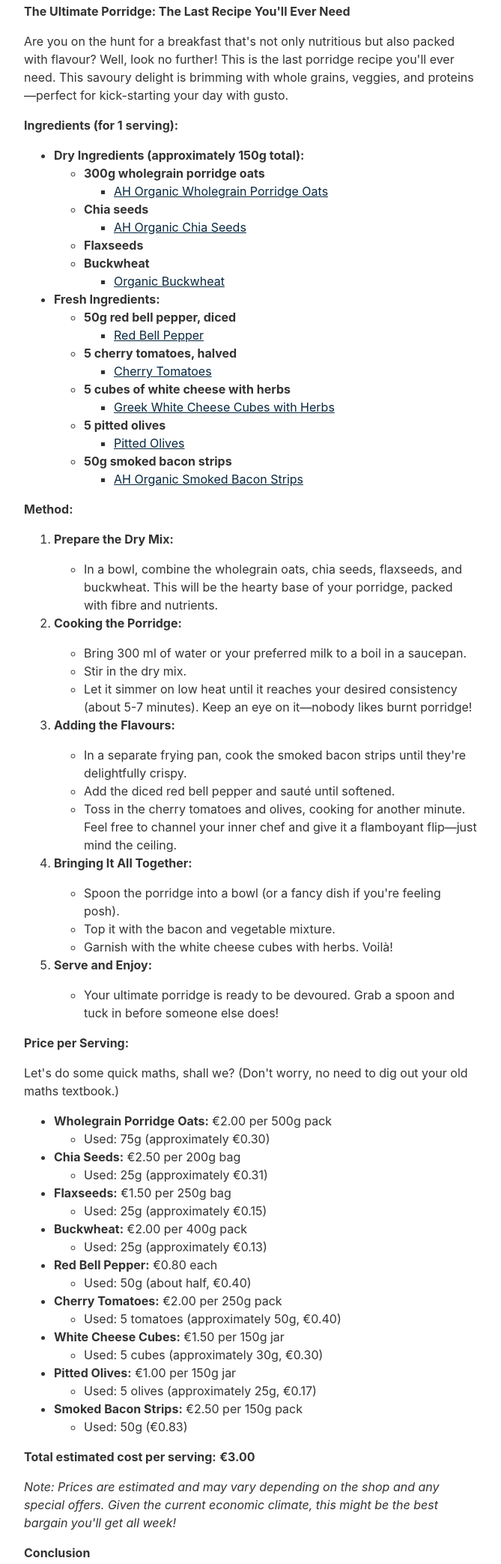
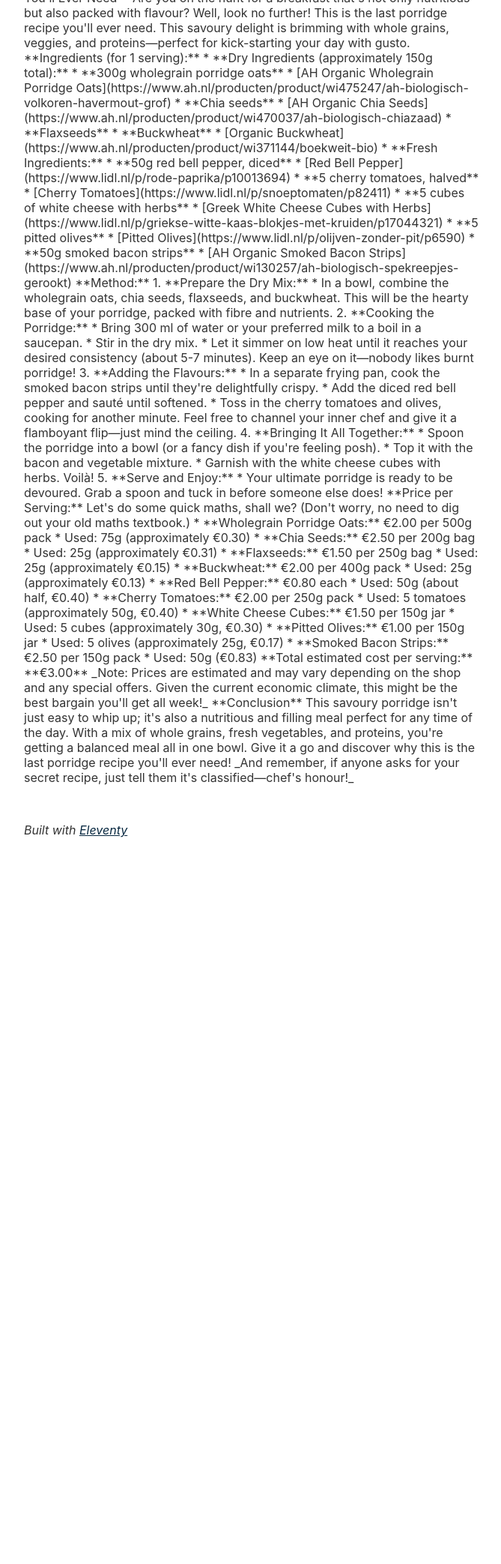
Before and after one commit to ivanbuncic/oatmeal, an Eleventy site: page content/blog/porridge.html in a window 1280 px wide. Shown: the part 170-2256 px from the top of the page at 75% size, without its empty margins (304-973 px from the left). After the commit the page ends 1305 px from the top, so only its background shows below. Built offline with nearby package versions, Linux system fonts and the light colour scheme; Eleventy itself is replaced by a stand-in of ours; files that its build step writes are made by us from their sources; what @zachleat/heading-anchors, zod-validation-error would draw is missing.

Commit message:
Update porridge.html

```diff
--- a/content/blog/porridge.html
+++ b/content/blog/porridge.html
@@ -5,150 +5,85 @@ date: 2024-10-07
 tags: another tag
 ---
 
-<p><strong>The Ultimate Porridge: The Last Recipe You'll Ever Need</strong></p>
-<p>Are you on the hunt for a breakfast that's not only nutritious but also packed with flavour? Well, look no further! This is the last porridge recipe you'll ever need. This savoury delight is brimming with whole grains, veggies, and proteins&mdash;perfect for kick-starting your day with gusto.</p>
-<p><strong>Ingredients (for 1 serving):</strong></p>
-<ul>
-<li><strong>Dry Ingredients (approximately 150g total):</strong>
-<ul>
-<li><strong>300g wholegrain porridge oats</strong>
-<ul>
-<li><a href="https://www.ah.nl/producten/product/wi475247/ah-biologisch-volkoren-havermout-grof" target="_new" rel="noopener">AH Organic Wholegrain Porridge Oats</a></li>
-</ul>
-</li>
-<li><strong>Chia seeds</strong>
-<ul>
-<li><a href="https://www.ah.nl/producten/product/wi470037/ah-biologisch-chiazaad" target="_new" rel="noopener">AH Organic Chia Seeds</a></li>
-</ul>
-</li>
-<li><strong>Flaxseeds</strong></li>
-<li><strong>Buckwheat</strong>
-<ul>
-<li><a href="https://www.ah.nl/producten/product/wi371144/boekweit-bio" target="_new" rel="noopener">Organic Buckwheat</a></li>
-</ul>
-</li>
-</ul>
-</li>
-<li><strong>Fresh Ingredients:</strong>
-<ul>
-<li><strong>50g red bell pepper, diced</strong>
-<ul>
-<li><a href="https://www.lidl.nl/p/rode-paprika/p10013694" target="_new" rel="noopener">Red Bell Pepper</a></li>
-</ul>
-</li>
-<li><strong>5 cherry tomatoes, halved</strong>
-<ul>
-<li><a href="https://www.lidl.nl/p/snoeptomaten/p82411" target="_new" rel="noopener">Cherry Tomatoes</a></li>
-</ul>
-</li>
-<li><strong>5 cubes of white cheese with herbs</strong>
-<ul>
-<li><a href="https://www.lidl.nl/p/griekse-witte-kaas-blokjes-met-kruiden/p17044321" target="_new" rel="noopener">Greek White Cheese Cubes with Herbs</a></li>
-</ul>
-</li>
-<li><strong>5 pitted olives</strong>
-<ul>
-<li><a href="https://www.lidl.nl/p/olijven-zonder-pit/p6590" target="_new" rel="noopener">Pitted Olives</a></li>
-</ul>
-</li>
-<li><strong>50g smoked bacon strips</strong>
-<ul>
-<li><a href="https://www.ah.nl/producten/product/wi130257/ah-biologisch-spekreepjes-gerookt" target="_new" rel="noopener">AH Organic Smoked Bacon Strips</a></li>
-</ul>
-</li>
-</ul>
-</li>
-</ul>
-<p><strong>Method:</strong></p>
-<ol>
-<li>
-<p><strong>Prepare the Dry Mix:</strong></p>
-<ul>
-<li>In a bowl, combine the wholegrain oats, chia seeds, flaxseeds, and buckwheat. This will be the hearty base of your porridge, packed with fibre and nutrients.</li>
-</ul>
-</li>
-<li>
-<p><strong>Cooking the Porridge:</strong></p>
-<ul>
-<li>Bring 300 ml of water or your preferred milk to a boil in a saucepan.</li>
-<li>Stir in the dry mix.</li>
-<li>Let it simmer on low heat until it reaches your desired consistency (about 5-7 minutes). Keep an eye on it&mdash;nobody likes burnt porridge!</li>
-</ul>
-</li>
-<li>
-<p><strong>Adding the Flavours:</strong></p>
-<ul>
-<li>In a separate frying pan, cook the smoked bacon strips until they're delightfully crispy.</li>
-<li>Add the diced red bell pepper and saut&eacute; until softened.</li>
-<li>Toss in the cherry tomatoes and olives, cooking for another minute. Feel free to channel your inner chef and give it a flamboyant flip&mdash;just mind the ceiling.</li>
-</ul>
-</li>
-<li>
-<p><strong>Bringing It All Together:</strong></p>
-<ul>
-<li>Spoon the porridge into a bowl (or a fancy dish if you're feeling posh).</li>
-<li>Top it with the bacon and vegetable mixture.</li>
-<li>Garnish with the white cheese cubes with herbs. Voil&agrave;!</li>
-</ul>
-</li>
-<li>
-<p><strong>Serve and Enjoy:</strong></p>
-<ul>
-<li>Your ultimate porridge is ready to be devoured. Grab a spoon and tuck in before someone else does!</li>
-</ul>
-</li>
-</ol>
-<p><strong>Price per Serving:</strong></p>
-<p>Let's do some quick maths, shall we? (Don't worry, no need to dig out your old maths textbook.)</p>
-<ul>
-<li><strong>Wholegrain Porridge Oats:</strong> &euro;2.00 per 500g pack
-<ul>
-<li>Used: 75g (approximately &euro;0.30)</li>
-</ul>
-</li>
-<li><strong>Chia Seeds:</strong> &euro;2.50 per 200g bag
-<ul>
-<li>Used: 25g (approximately &euro;0.31)</li>
-</ul>
-</li>
-<li><strong>Flaxseeds:</strong> &euro;1.50 per 250g bag
-<ul>
-<li>Used: 25g (approximately &euro;0.15)</li>
-</ul>
-</li>
-<li><strong>Buckwheat:</strong> &euro;2.00 per 400g pack
-<ul>
-<li>Used: 25g (approximately &euro;0.13)</li>
-</ul>
-</li>
-<li><strong>Red Bell Pepper:</strong> &euro;0.80 each
-<ul>
-<li>Used: 50g (about half, &euro;0.40)</li>
-</ul>
-</li>
-<li><strong>Cherry Tomatoes:</strong> &euro;2.00 per 250g pack
-<ul>
-<li>Used: 5 tomatoes (approximately 50g, &euro;0.40)</li>
-</ul>
-</li>
-<li><strong>White Cheese Cubes:</strong> &euro;1.50 per 150g jar
-<ul>
-<li>Used: 5 cubes (approximately 30g, &euro;0.30)</li>
-</ul>
-</li>
-<li><strong>Pitted Olives:</strong> &euro;1.00 per 150g jar
-<ul>
-<li>Used: 5 olives (approximately 25g, &euro;0.17)</li>
-</ul>
-</li>
-<li><strong>Smoked Bacon Strips:</strong> &euro;2.50 per 150g pack
-<ul>
-<li>Used: 50g (&euro;0.83)</li>
-</ul>
-</li>
-</ul>
-<p><strong>Total estimated cost per serving:</strong> <strong>&euro;3.00</strong></p>
-<p><em>Note: Prices are estimated and may vary depending on the shop and any special offers. Given the current economic climate, this might be the best bargain you'll get all week!</em></p>
-<p><strong>Conclusion</strong></p>
-<p>This savoury porridge isn't just easy to whip up; it's also a nutritious and filling meal perfect for any time of the day. With a mix of whole grains, fresh vegetables, and proteins, you're getting a balanced meal all in one bowl. Give it a go and discover why this is the last porridge recipe you'll ever need!</p>
-<p><em>And remember, if anyone asks for your secret recipe, just tell them it's classified&mdash;chef's honour!</em></p>
+**The Ultimate Porridge: The Last Recipe You'll Ever Need**
+
+Are you on the hunt for a breakfast that's not only nutritious but also packed with flavour? Well, look no further! This is the last porridge recipe you'll ever need. This savoury delight is brimming with whole grains, veggies, and proteins—perfect for kick-starting your day with gusto.
+
+**Ingredients (for 1 serving):**
+
+*   **Dry Ingredients (approximately 150g total):**
+    *   **300g wholegrain porridge oats**
+        *   [AH Organic Wholegrain Porridge Oats](https://www.ah.nl/producten/product/wi475247/ah-biologisch-volkoren-havermout-grof)
+    *   **Chia seeds**
+        *   [AH Organic Chia Seeds](https://www.ah.nl/producten/product/wi470037/ah-biologisch-chiazaad)
+    *   **Flaxseeds**
+    *   **Buckwheat**
+        *   [Organic Buckwheat](https://www.ah.nl/producten/product/wi371144/boekweit-bio)
+*   **Fresh Ingredients:**
+    *   **50g red bell pepper, diced**
+        *   [Red Bell Pepper](https://www.lidl.nl/p/rode-paprika/p10013694)
+    *   **5 cherry tomatoes, halved**
+        *   [Cherry Tomatoes](https://www.lidl.nl/p/snoeptomaten/p82411)
+    *   **5 cubes of white cheese with herbs**
+        *   [Greek White Cheese Cubes with Herbs](https://www.lidl.nl/p/griekse-witte-kaas-blokjes-met-kruiden/p17044321)
+    *   **5 pitted olives**
+        *   [Pitted Olives](https://www.lidl.nl/p/olijven-zonder-pit/p6590)
+    *   **50g smoked bacon strips**
+        *   [AH Organic Smoked Bacon Strips](https://www.ah.nl/producten/product/wi130257/ah-biologisch-spekreepjes-gerookt)
+
+**Method:**
+
+1.  **Prepare the Dry Mix:**
+
+    *   In a bowl, combine the wholegrain oats, chia seeds, flaxseeds, and buckwheat. This will be the hearty base of your porridge, packed with fibre and nutrients.
+2.  **Cooking the Porridge:**
+
+    *   Bring 300 ml of water or your preferred milk to a boil in a saucepan.
+    *   Stir in the dry mix.
+    *   Let it simmer on low heat until it reaches your desired consistency (about 5-7 minutes). Keep an eye on it—nobody likes burnt porridge!
+3.  **Adding the Flavours:**
+
+    *   In a separate frying pan, cook the smoked bacon strips until they're delightfully crispy.
+    *   Add the diced red bell pepper and sauté until softened.
+    *   Toss in the cherry tomatoes and olives, cooking for another minute. Feel free to channel your inner chef and give it a flamboyant flip—just mind the ceiling.
+4.  **Bringing It All Together:**
+
+    *   Spoon the porridge into a bowl (or a fancy dish if you're feeling posh).
+    *   Top it with the bacon and vegetable mixture.
+    *   Garnish with the white cheese cubes with herbs. Voilà!
+5.  **Serve and Enjoy:**
+
+    *   Your ultimate porridge is ready to be devoured. Grab a spoon and tuck in before someone else does!
+
+**Price per Serving:**
+
+Let's do some quick maths, shall we? (Don't worry, no need to dig out your old maths textbook.)
+
+*   **Wholegrain Porridge Oats:** €2.00 per 500g pack
+    *   Used: 75g (approximately €0.30)
+*   **Chia Seeds:** €2.50 per 200g bag
+    *   Used: 25g (approximately €0.31)
+*   **Flaxseeds:** €1.50 per 250g bag
+    *   Used: 25g (approximately €0.15)
+*   **Buckwheat:** €2.00 per 400g pack
+    *   Used: 25g (approximately €0.13)
+*   **Red Bell Pepper:** €0.80 each
+    *   Used: 50g (about half, €0.40)
+*   **Cherry Tomatoes:** €2.00 per 250g pack
+    *   Used: 5 tomatoes (approximately 50g, €0.40)
+*   **White Cheese Cubes:** €1.50 per 150g jar
+    *   Used: 5 cubes (approximately 30g, €0.30)
+*   **Pitted Olives:** €1.00 per 150g jar
+    *   Used: 5 olives (approximately 25g, €0.17)
+*   **Smoked Bacon Strips:** €2.50 per 150g pack
+    *   Used: 50g (€0.83)
+
+**Total estimated cost per serving:** **€3.00**
+
+_Note: Prices are estimated and may vary depending on the shop and any special offers. Given the current economic climate, this might be the best bargain you'll get all week!_
+
+**Conclusion**
+
+This savoury porridge isn't just easy to whip up; it's also a nutritious and filling meal perfect for any time of the day. With a mix of whole grains, fresh vegetables, and proteins, you're getting a balanced meal all in one bowl. Give it a go and discover why this is the last porridge recipe you'll ever need!
+
+_And remember, if anyone asks for your secret recipe, just tell them it's classified—chef's honour!_
```
